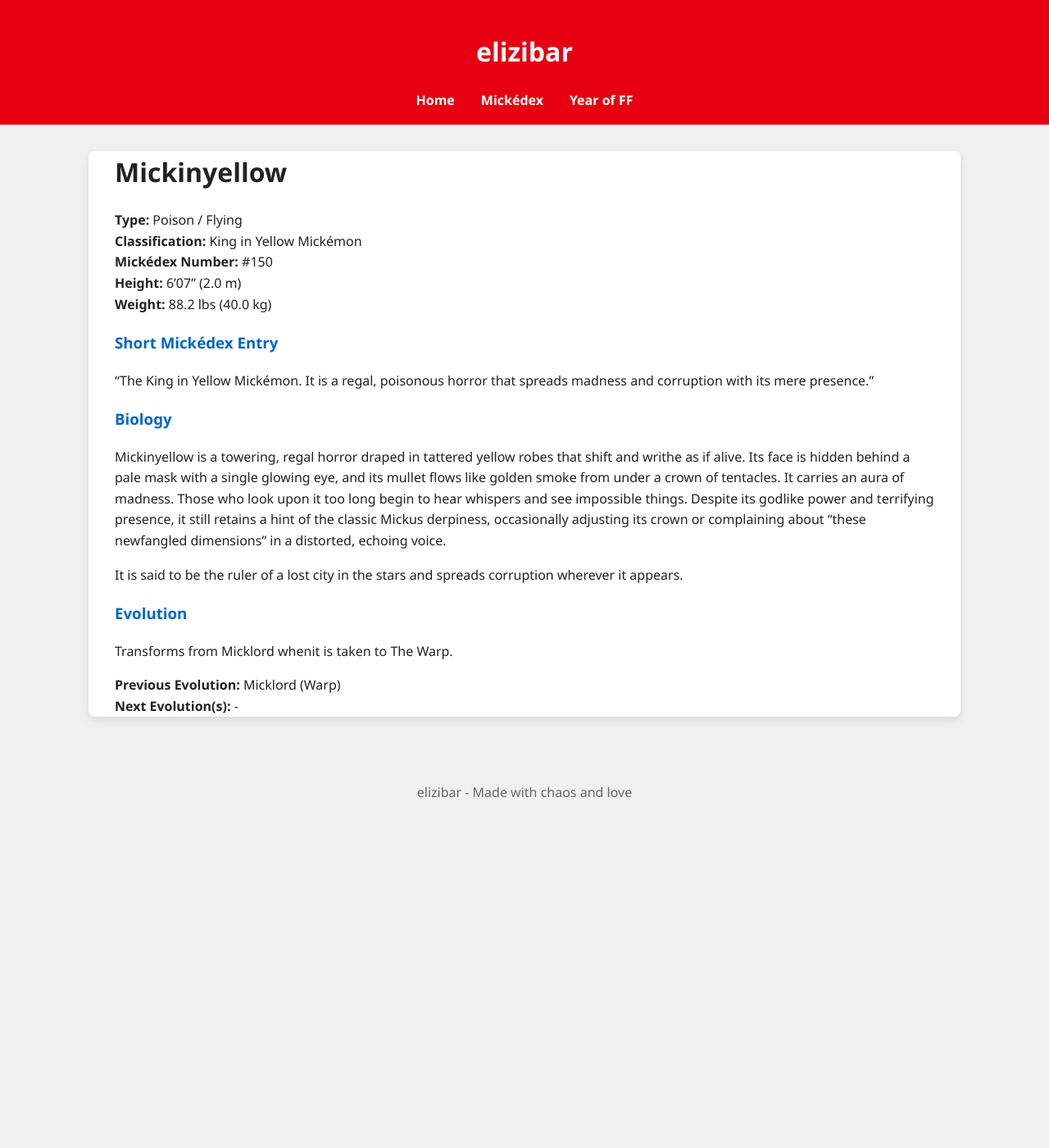
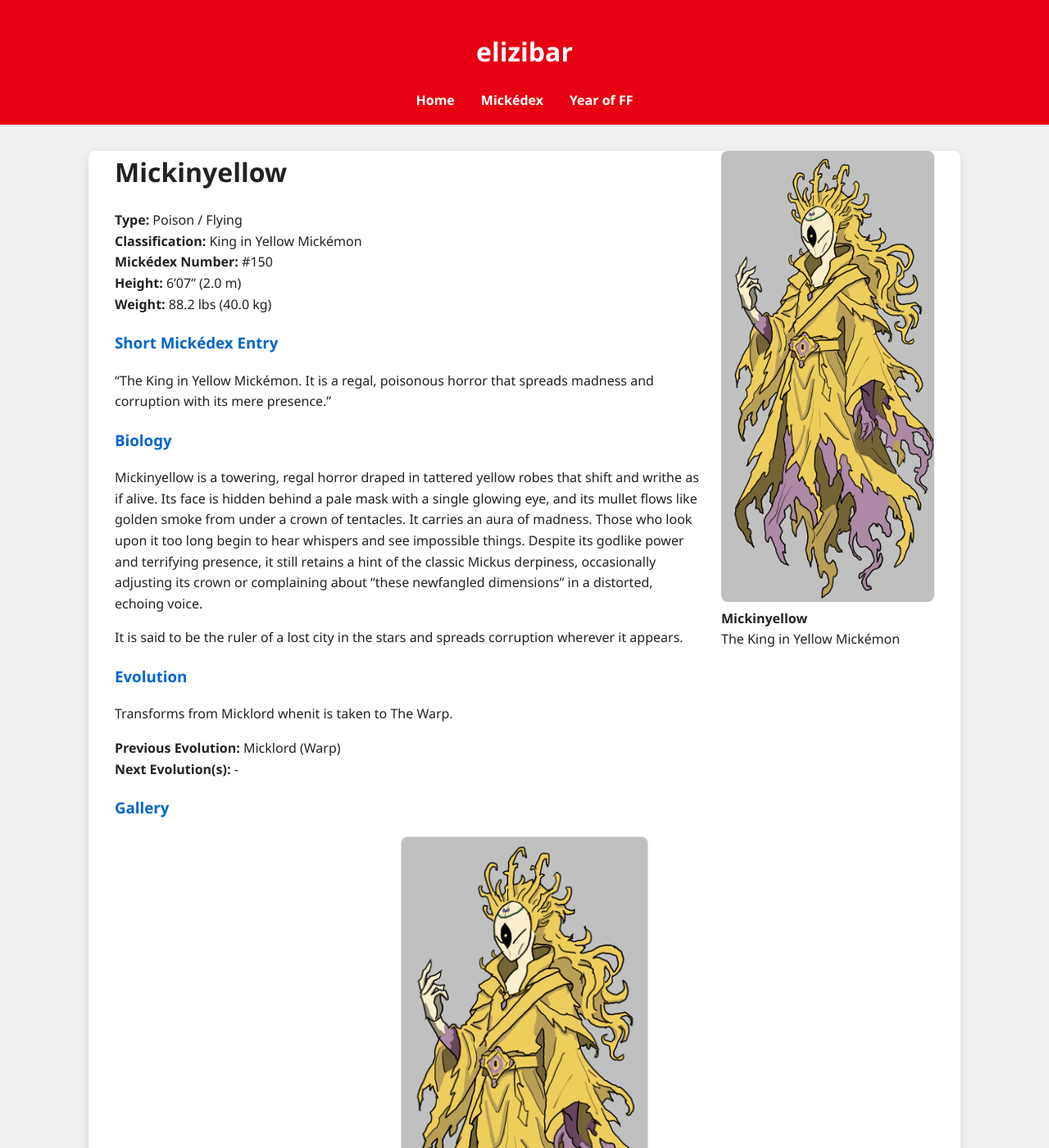
Before and after one commit to elizibar/elizibar.github.io, a Jekyll site: the page built from mickedex/warp/mickinyellow.md, in a window 1280 px wide and 1400 px high. Shown: the whole window at 82% size. Built offline with Jekyll 4.4.1, drawn with Linux system fonts in a browser that asks for light colours.

Commit message:
mickinyellow

```diff
--- a/mickedex/warp/mickinyellow.md
+++ b/mickedex/warp/mickinyellow.md
@@ -3,6 +3,11 @@
 layout: default
 permalink: /mickedex/mickinyellow/
 ---
+
+<figure style="float: right; margin: 0 0 20px 20px; width: 260px;">
+  <img src="/assets/images/mick/mickinyellow.png" alt="Mickinyellow" style="width: 100%; border-radius: 8px;">
+  <figcaption><strong>Mickinyellow</strong><br>The King in Yellow Mickémon</figcaption>
+</figure>
 
 # Mickinyellow
 
@@ -27,3 +32,6 @@
 
 **Previous Evolution:** Micklord (Warp)
 **Next Evolution(s):** -
+
+### Gallery
+![Mickinyellow](/assets/images/mick/mickinyellow.png){:width="30%" style="display: block; margin: 20px auto; border: 1px solid #ddd; border-radius: 8px;"}
```
Also changed, not shown: assets/images/mick/mickinyellow.png (added).
